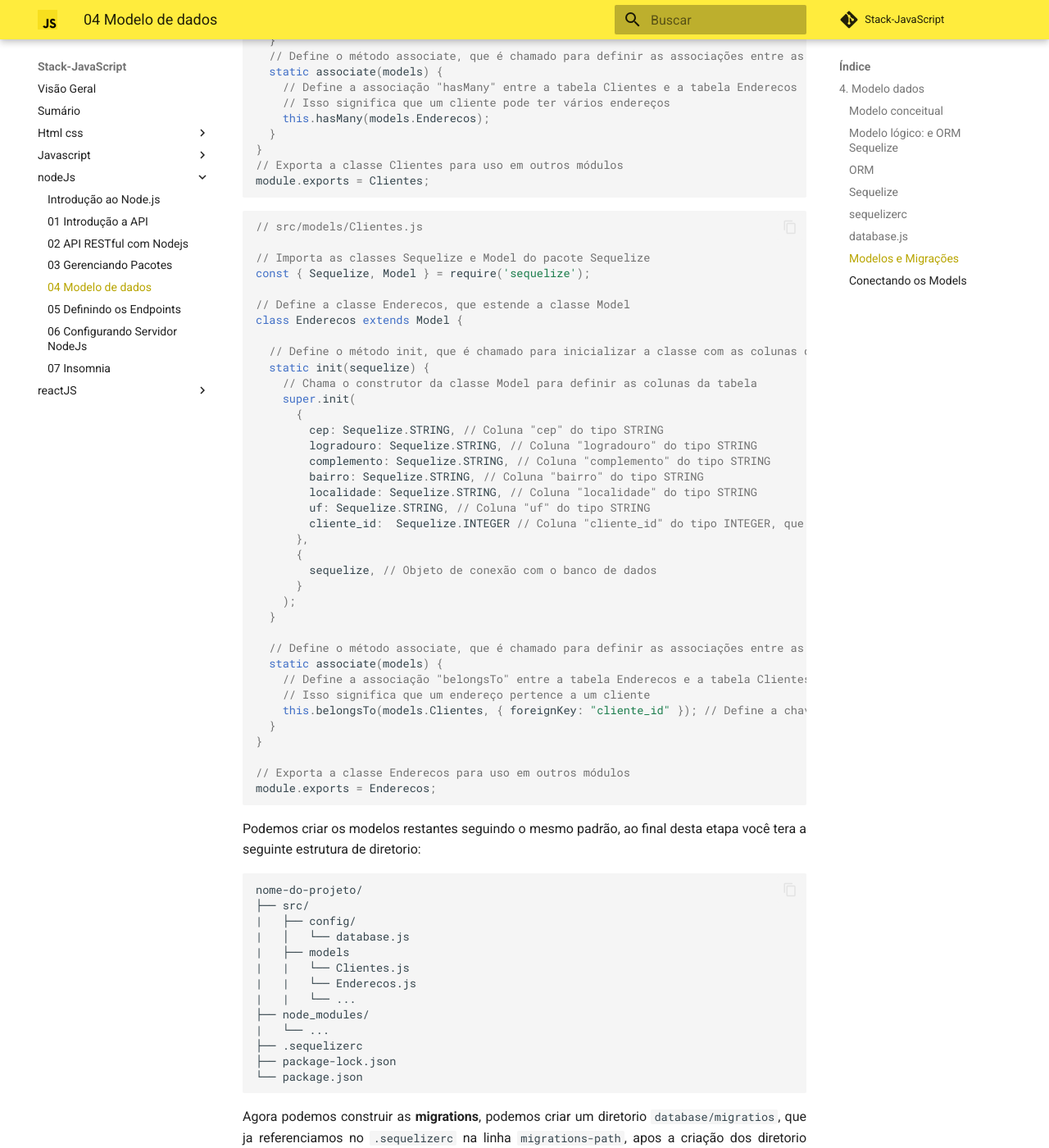
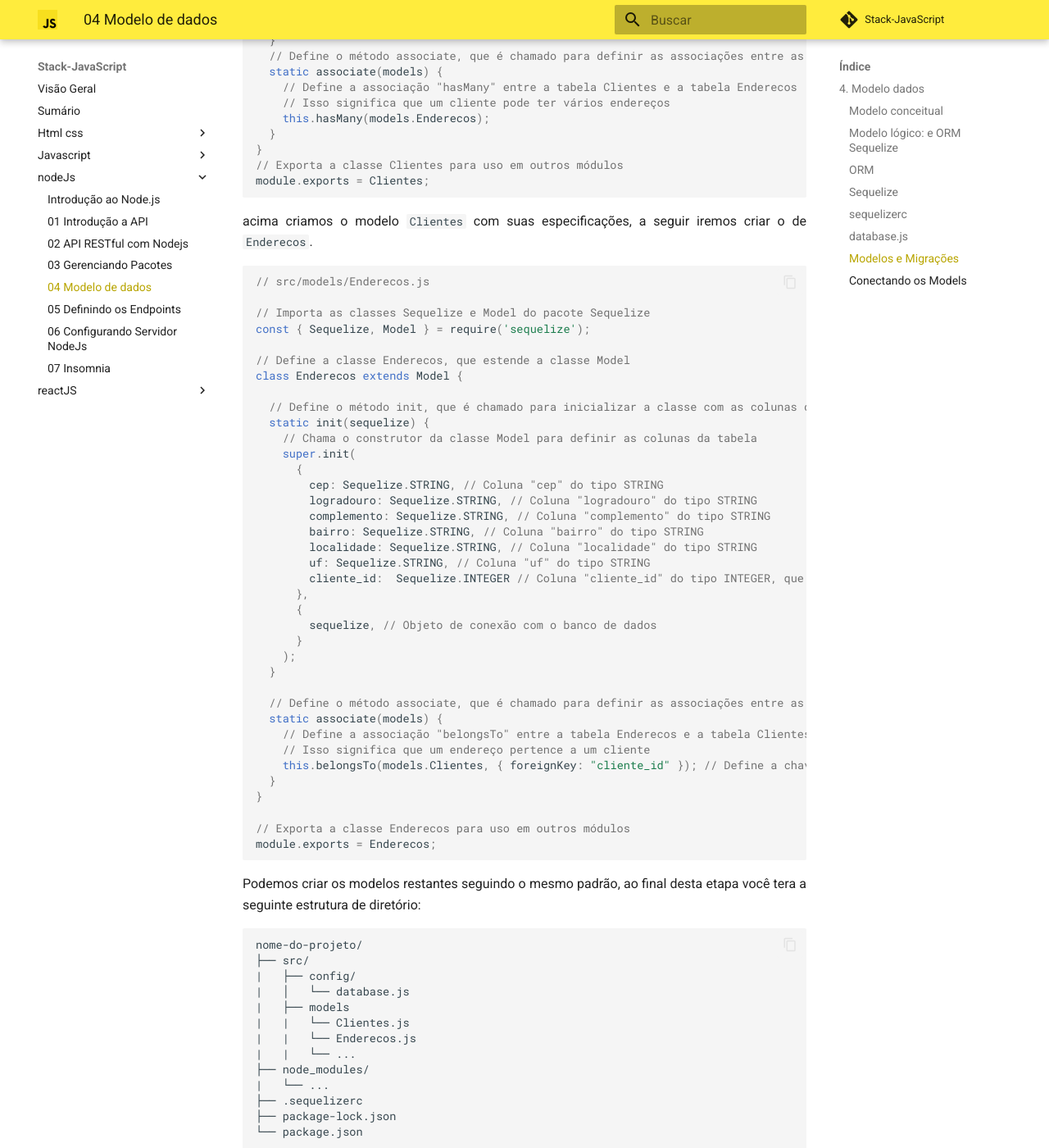
Before and after one commit to juniormarans/StackJavaScript, an MkDocs documentation site: the page built from docs/nodeJs/_04_Modelo-de-dados.md, in a window 1280 px wide and 1400 px high, scrolled down 10176 px. Shown: the whole window at 82% size. Built offline with MkDocs 1.6.1 and Material for MkDocs 9.7.7, drawn with Linux system fonts in a browser that asks for light colours; comment, search, counter and statistics services are not loaded.

Commit message:
feat: renomeia modelo endereco

````diff
--- a/docs/nodeJs/_04_Modelo-de-dados.md
+++ b/docs/nodeJs/_04_Modelo-de-dados.md
@@ -289,8 +289,10 @@ module.exports = Clientes;
 
 ```
 
+acima criamos o modelo `Clientes` com suas especificações, a seguir iremos criar o de `Enderecos`.
+
 ```javascript
-// src/models/Clientes.js
+// src/models/Enderecos.js
 
 // Importa as classes Sequelize e Model do pacote Sequelize
 const { Sequelize, Model } = require('sequelize');
@@ -329,7 +331,7 @@ class Enderecos extends Model {
 module.exports = Enderecos;
 ```
 
-Podemos criar os modelos restantes seguindo o mesmo padrão, ao final desta etapa você tera a seguinte estrutura de diretorio:
+Podemos criar os modelos restantes seguindo o mesmo padrão, ao final desta etapa você tera a seguinte estrutura de diretório:
 
 ```tree
 nome-do-projeto/
````
